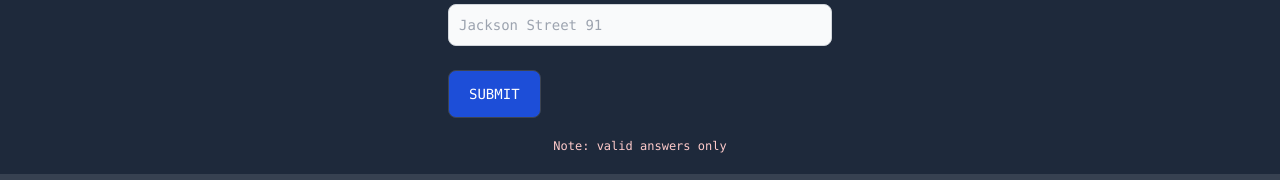
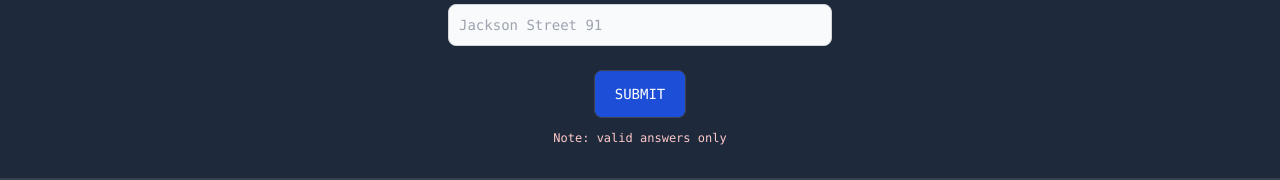
Before and after one commit to ryanpratama14/faotech-form-app, a React (Create React App) app: page / in a window 1280 px wide. Shown: the part 772-952 px from the top of the page. Built offline with nearby package versions, Linux system fonts and the light colour scheme.

Commit message:
centered

```diff
--- a/src/App.js
+++ b/src/App.js
@@ -198,7 +198,7 @@ function App() {
               onChange={(e) => setAddress(e.target.value)}
             />
           </div>
-
+          <div class="text-center">
             <button
               onClick={(event) => {
                 isSubmitted = isSubmitted + 1;
@@ -219,7 +219,8 @@ function App() {
             >
               Submit
             </button>
-          <p class="text-red-200 text-xs mt-5 mb-5 text-center">{word}</p>
+          </div>
+          <p class="text-red-200 text-xs mt-3 mb-8 text-center">{word}</p>
         </div>
         {/* This is end of Form */}
       </div>
```
Lines whose indentation alone changed are shown as unchanged.
